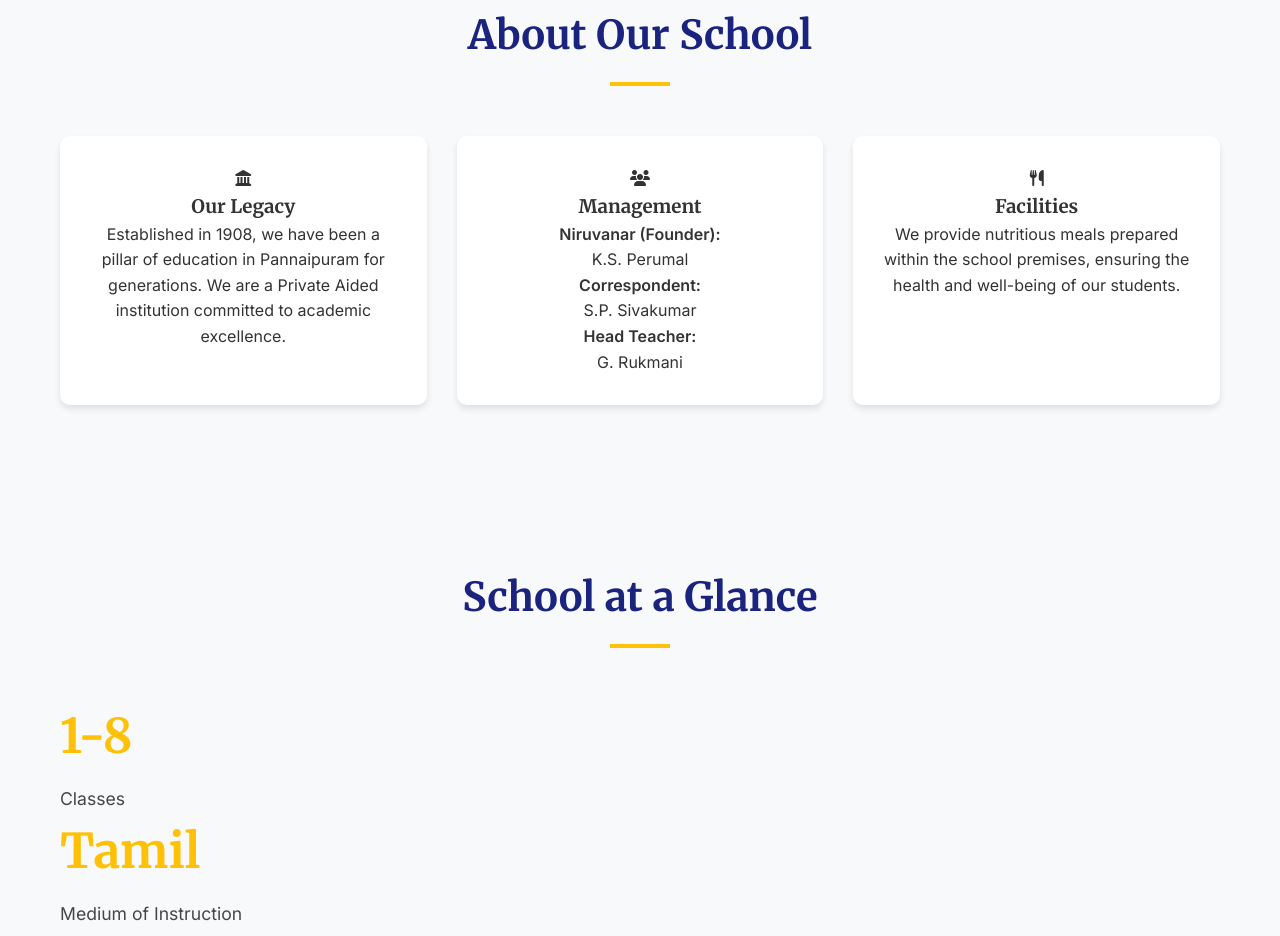
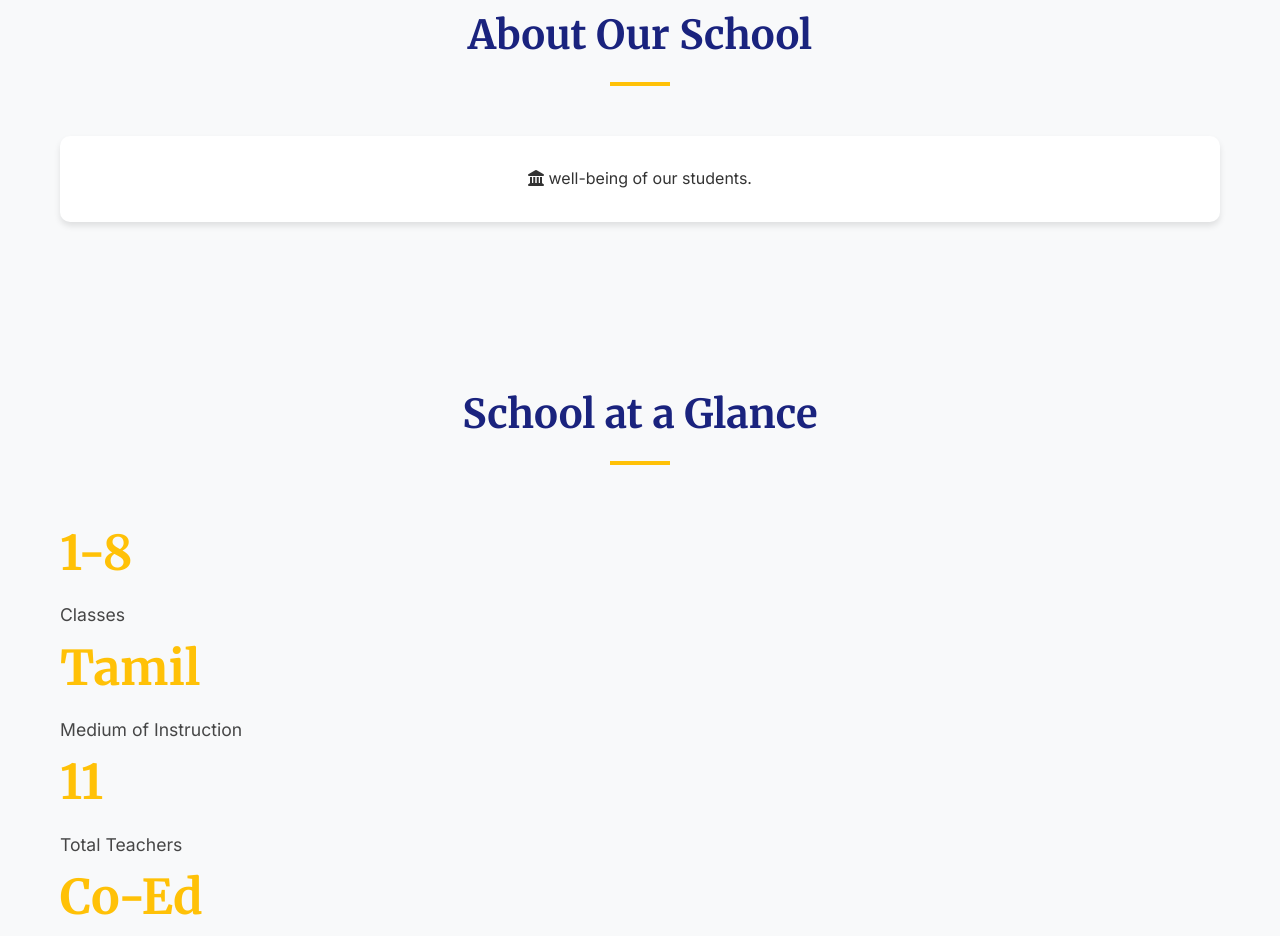
Before and after one commit to VenthanGowthamS/hindu-middle-school, a plain HTML site: page index.html in a window 1280 px wide. Shown: the part 947-1883 px from the top of the page. Drawn offline with Linux system fonts and the light colour scheme.

```diff
--- a/index.html
+++ b/index.html
@@ -64,24 +64,7 @@
             <div class="about-grid">
                 <div class="about-card">
                     <i class="fa-solid fa-landmark icon"></i>
-                    <h3>Our Legacy</h3>
-                    <p>Established in 1908, we have been a pillar of education in Pannaipuram for generations. We are a
-                        Private Aided institution committed to academic excellence.</p>
-                </div>
-                <div class="about-card">
-                    <i class="fa-solid fa-users icon"></i>
-                    <h3>Management</h3>
-                    <ul class="management-list">
-                        <li><strong>Niruvanar (Founder):</strong><br> K.S. Perumal</li>
-                        <li><strong>Correspondent:</strong><br> S.P. Sivakumar</li>
-                        <li><strong>Head Teacher:</strong><br> G. Rukmani</li>
-                    </ul>
-                </div>
-                <div class="about-card">
-                    <i class="fa-solid fa-utensils icon"></i>
-                    <h3>Facilities</h3>
-                    <p>We provide nutritious meals prepared within the school premises, ensuring the health and
-                        well-being of our students.</p>
+                    well-being of our students.</p>
                 </div>
             </div>
         </div>
```
Also changed, not shown: founder.jpg (added).
